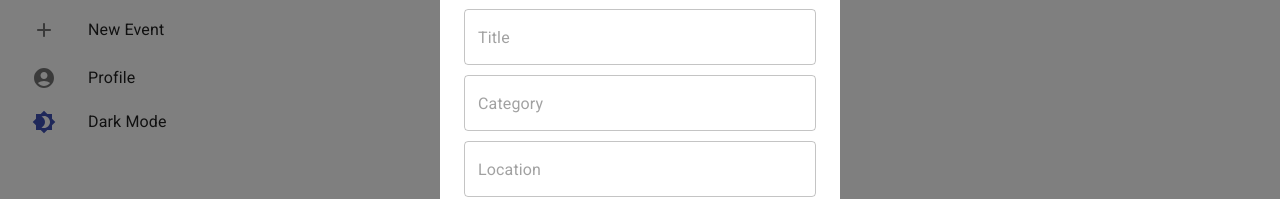
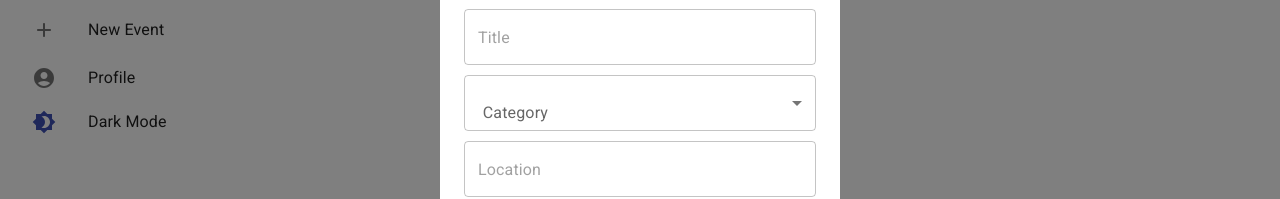
Before and after one commit to johnpow/eventure-plus, a React (Create React App) app in the folder client/: page / in a window 1280 px wide. Both pictures are taken after a click on the button "add". Shown: the part 226-425 px from the top of the page. Built offline with nearby package versions, Linux system fonts and the light colour scheme; no server answers; the HTML template or start-up script is replaced by a standard one.

Commit message:
updated add event form to use category drop down menu

```diff
--- a/client/src/components/Add.js
+++ b/client/src/components/Add.js
@@ -22,6 +22,23 @@ import { ADD_EVENT } from '../utils/mutations';
 import { QUERY_EVENTS, QUERY_ME } from '../utils/queries';
 import dayjs from 'dayjs';
 import Auth from '../utils/auth';
+import FormControl from '@mui/material/FormControl';
+import InputLabel from '@mui/material/InputLabel';
+import MenuItem from '@mui/material/MenuItem';
+import Select from '@mui/material/Select';
+import OutlinedInput from '@mui/material/OutlinedInput';
+
+const ITEM_HEIGHT = 48;
+const ITEM_PADDING_TOP = 8;
+const MenuProps = {
+  PaperProps: {
+    style: {
+      maxHeight: ITEM_HEIGHT * 4.5 + ITEM_PADDING_TOP,
+      width: 250,
+    },
+  },
+};
+
 
 const StyledModal = styled(Modal) ({
     display: "flex",
@@ -35,6 +52,8 @@ const UserBox = styled(Box)(({ theme }) => ({
     alignItems: "center",
     marginBottom: "20px",
 }))
+
+
 
 const Add = () => {
     const [open, setOpen] = useState(false);
@@ -160,7 +179,38 @@ const Add = () => {
                 required
                 onChange={handleChange}
                 />
-                <TextField
+
+                <FormControl fullWidth sx={{ display: 'flex', alignItems: 'center' }}>
+                  <InputLabel
+                  >Category</InputLabel>
+                  <Select
+                    name='eventCategory'
+                    value={formState.eventCategory}
+                    sx={{
+                        width: "100%",
+                        marginBottom: "10px"
+                    }}
+                    variant= "outlined"
+                    placeholder="Category"
+                    required
+                    onChange={handleChange}
+                    input={<OutlinedInput label="Category" />}
+                    MenuProps={MenuProps}
+                  >
+                    <MenuItem value={"Arts and Crafts"}>Arts and Crafts</MenuItem>
+                    <MenuItem value={"Education"}>Education</MenuItem>
+                    <MenuItem value={"Entertainment"}>Entertainment</MenuItem>
+                    <MenuItem value={"Music"}>Music</MenuItem>
+                    <MenuItem value={"Outdoors"}>Outdoors</MenuItem>
+                    <MenuItem value={"Pets"}>Pets</MenuItem>
+                    <MenuItem value={"Sports"}>Sports</MenuItem>
+                    <MenuItem value={"Social"}>Social</MenuItem>
+                    <MenuItem value={"Tech"}>Tech</MenuItem>
+                    <MenuItem value={"Trivia"}>Trivia</MenuItem>
+                  </Select>
+                </FormControl>
+
+                {/* <TextField
                 name='eventCategory'
                 value={formState.eventCategory}
                 sx={{width:"100%", marginBottom:"10px"}}
@@ -168,7 +218,7 @@ const Add = () => {
                 placeholder="Category"
                 required
                 onChange={handleChange}
-                />
+                /> */}
                 <TextField
                 name='eventLocation'
                 value={formState.eventLocation}
@@ -178,11 +228,11 @@ const Add = () => {
                 required
                 onChange={handleChange}
                 />
-                <DateTimePicker
+                <DateTimePicker fullWidth
+                    sx={{ marginBottom:"10px" }}
                     label="Date and Time"
                     name='eventDate'
                     value={value}
-                    sx={{marginBottom:"10px"}}
                     onChange={handleDateChange}
                 />
                 <TextField
```
